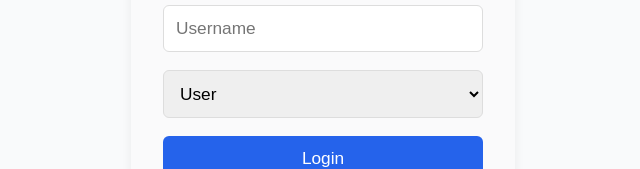
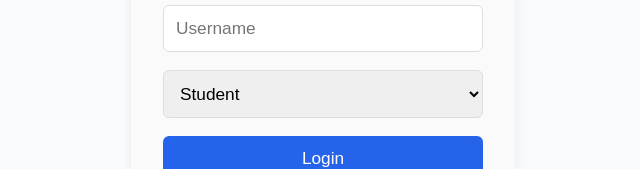
Before and after one commit to lazypanda673/GradGrove, a React (Create React App) app: page /login in a window 1280 px wide. Shown: the part 351-520 px from the top of the page, without its empty margins (317-957 px from the left). Built offline with nearby package versions, Linux system fonts and the light colour scheme.

Commit message:
minimal changes

```diff
--- a/src/components/Login.js
+++ b/src/components/Login.js
@@ -4,15 +4,15 @@ import { useNavigate } from 'react-router-dom';
 
 function Login({ setRole }) {
   const [username, setUsername] = useState("");
-  const [roleInput, setRoleInput] = useState("user");
+  const [roleInput, setRoleInput] = useState("student");
   const navigate = useNavigate();
 
   const handleLogin = (e) => {
     e.preventDefault();
-    setRole(roleInput);
-    if(roleInput === "admin") navigate("/admin");
-    else if(roleInput === "counsellor") navigate("/counsellor");
-    else navigate("/user");
+  setRole(roleInput);
+  if(roleInput === "admin") navigate("/admin");
+  else if(roleInput === "counsellor") navigate("/counsellor");
+  else if(roleInput === "student") navigate("/student");
   };
 
   return (
@@ -24,7 +24,7 @@ function Login({ setRole }) {
         <form onSubmit={handleLogin} style={{ display: 'flex', flexDirection: 'column', gap: 18, minWidth: 320, background: 'rgba(255,255,255,0.08)', padding: 32, borderRadius: 12, boxShadow: '0 2px 12px rgba(0,0,0,0.06)' }}>
           <input type="text" placeholder="Username" value={username} onChange={e => setUsername(e.target.value)} required style={{ padding: 12, borderRadius: 6, border: '1px solid #ddd', fontSize: '1.08rem' }} />
           <select value={roleInput} onChange={e => setRoleInput(e.target.value)} style={{ padding: 12, borderRadius: 6, border: '1px solid #ddd', fontSize: '1.08rem' }}>
-            <option value="user">User</option>
+            <option value="student">Student</option>
             <option value="counsellor">Counsellor</option>
             <option value="admin">Admin</option>
           </select>
--- a/src/components/StudentDashboard.js
+++ b/src/components/StudentDashboard.js
@@ -1,4 +1,4 @@
-import StudentForm from './StudentForm';
+import StudentQuestionnaire from './StudentForm';
 
 function StudentDashboard() {
   const handleFormSubmit = (data) => {
@@ -8,7 +8,7 @@ function StudentDashboard() {
   return (
     <div>
       <h1 style={{ color: 'var(--color-primary)' }}>Student Dashboard</h1>
-      <StudentForm onSubmit={handleFormSubmit}/>
+  <StudentQuestionnaire onSubmit={handleFormSubmit}/>
     </div>
   );
 }
--- a/src/components/StudentForm.js
+++ b/src/components/StudentForm.js
@@ -1,7 +1,8 @@
+
 import { useState } from 'react';
 import { toast } from 'react-toastify';
 
-function StudentForm({ onSubmit }) {
+function StudentQuestionnaire({ onSubmit }) {
   const [gpa, setGpa] = useState("");
   const [attendance, setAttendance] = useState("");
   const [activity, setActivity] = useState("yes");
@@ -29,4 +30,4 @@ function StudentForm({ onSubmit }) {
   );
 }
 
-export default StudentForm;
+export default StudentQuestionnaire;
```
